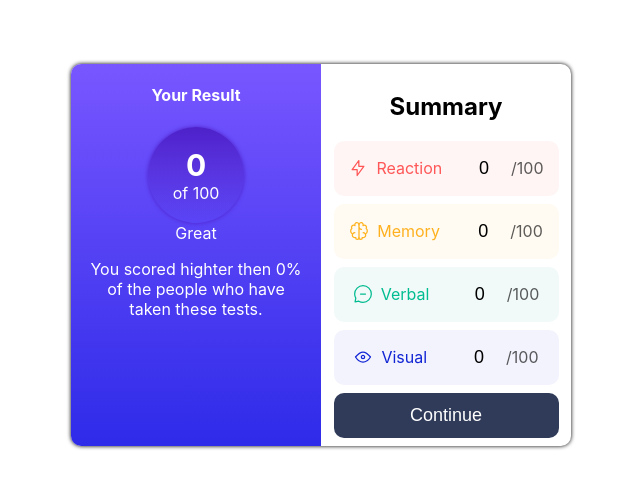
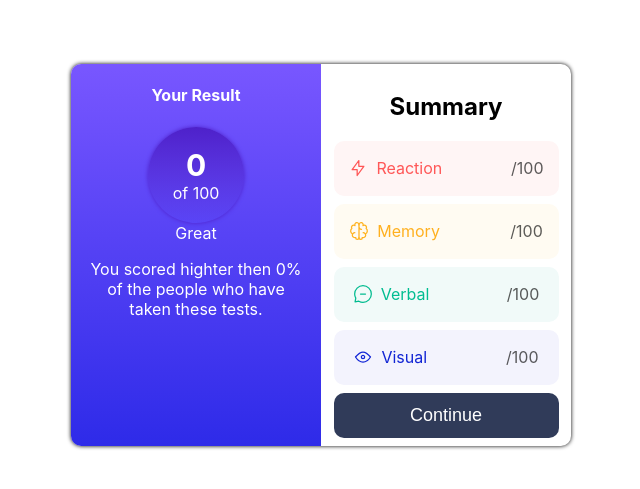
Before and after one commit to DanielMarcosPires/card-master-master, a React (Create React App) app: page / in a window 1280 px wide. Shown: the part 145-634 px from the top of the page, without its empty margins (319-959 px from the left). Built offline with nearby package versions, Linux system fonts and the light colour scheme.

Commit message:
ajustando

```diff
--- a/src/App.js
+++ b/src/App.js
@@ -34,7 +34,6 @@ function App() {
                   className="inputs"
                   onChange={somaTotal}
                   max={100}
-                  defaultValue={0}
                   min={0}
                   type="number"
                   id={`alterarOvalor${item.id}`}
```
